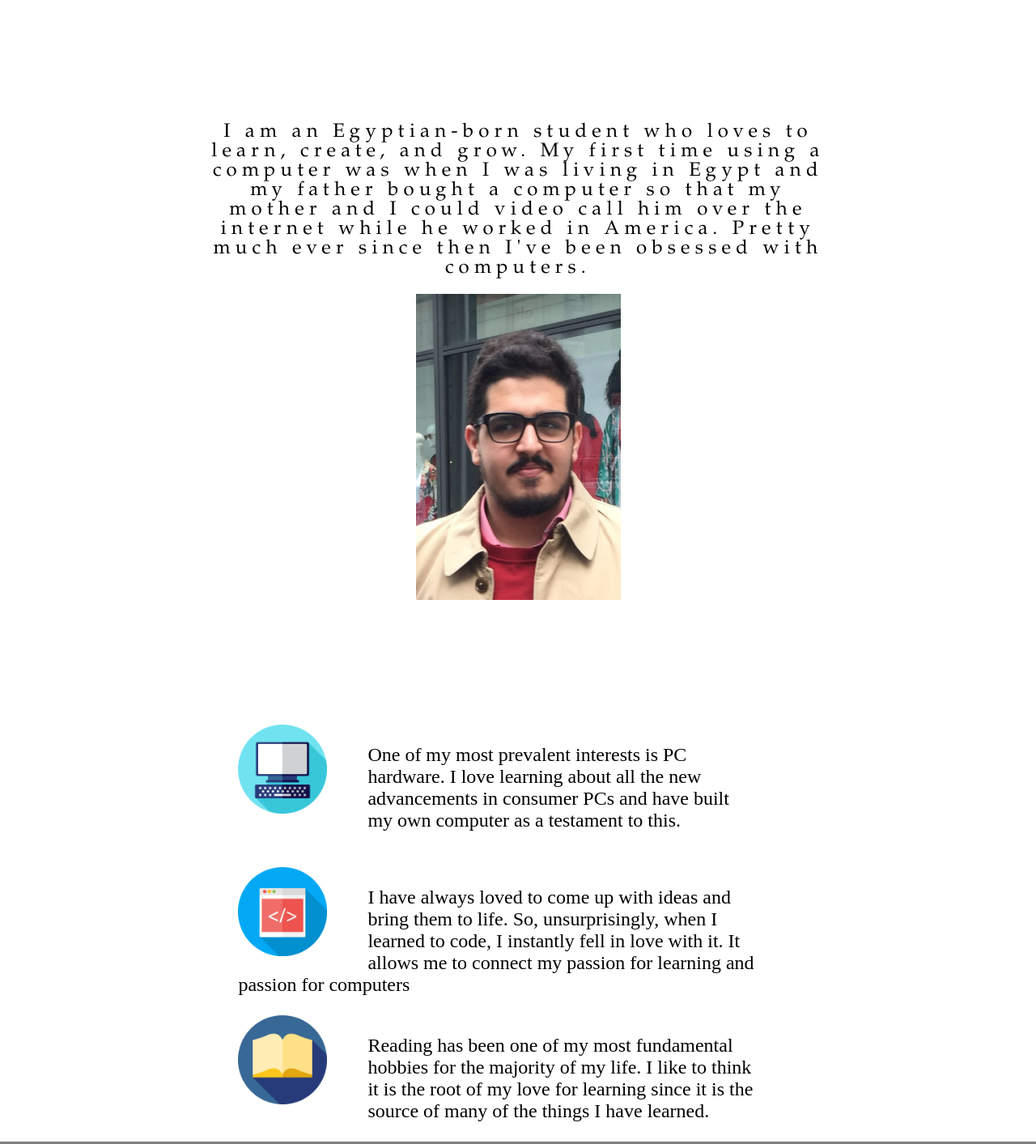
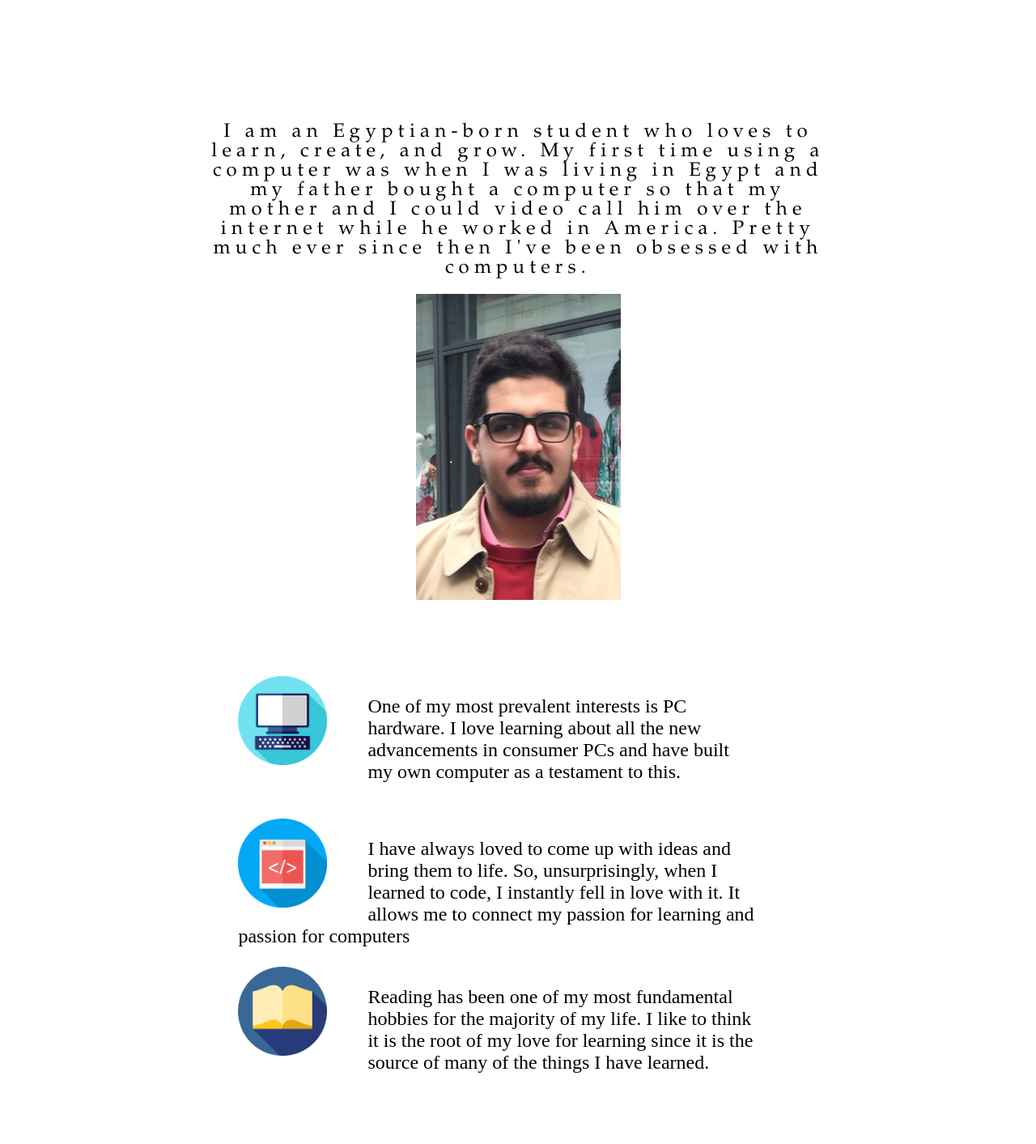
Before and after one commit to OmarElhosseni/PersonalWebsite, a plain HTML site: page index.html in a window 1280 px wide. Shown: the part 802-2215 px from the top of the page at 81% size. Drawn offline with Linux system fonts and the light colour scheme.

Commit message:
Updates CSS

```diff
--- a/styles/css/style.css
+++ b/styles/css/style.css
@@ -56,7 +56,7 @@ h2 {
   }
   .About {
     padding-top: 60px;
-    padding-bottom: 60px;
+
   }
   .About img {
     display: block;
@@ -84,6 +84,7 @@ h2 {
   }
   .Interests {
     margin-top : 0;
+    margin-bottom: 70px;
   }
 
   @media screen and (max-width: 670px) {
```
